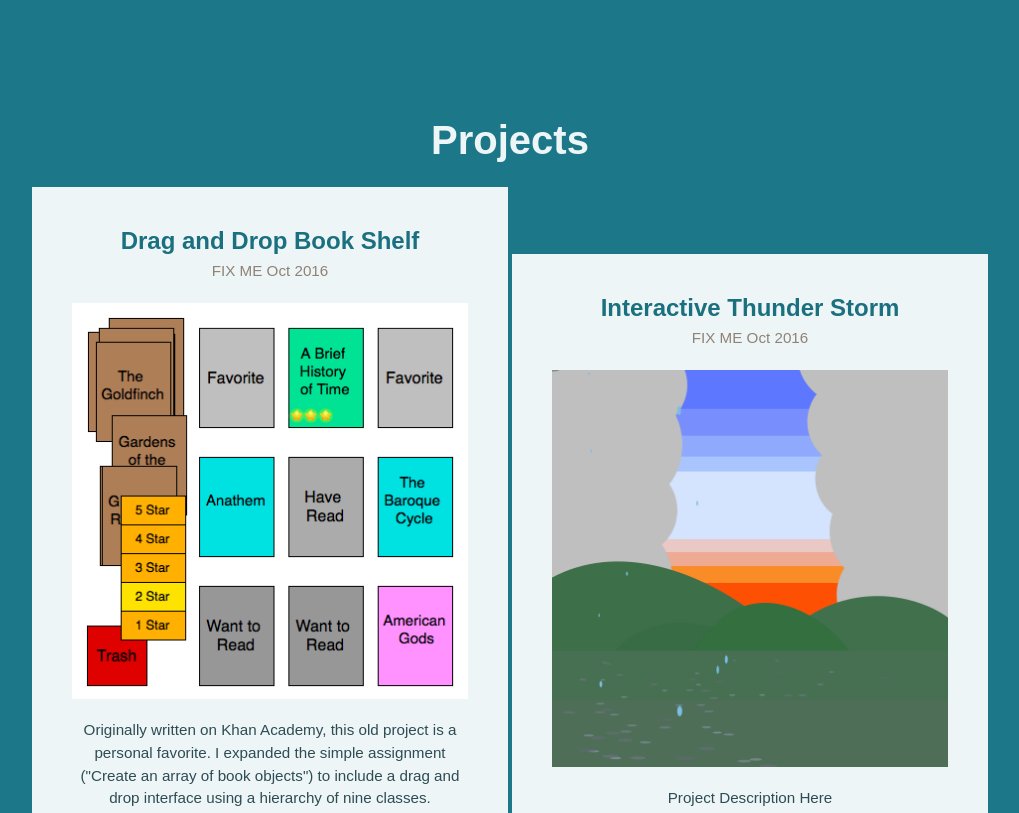
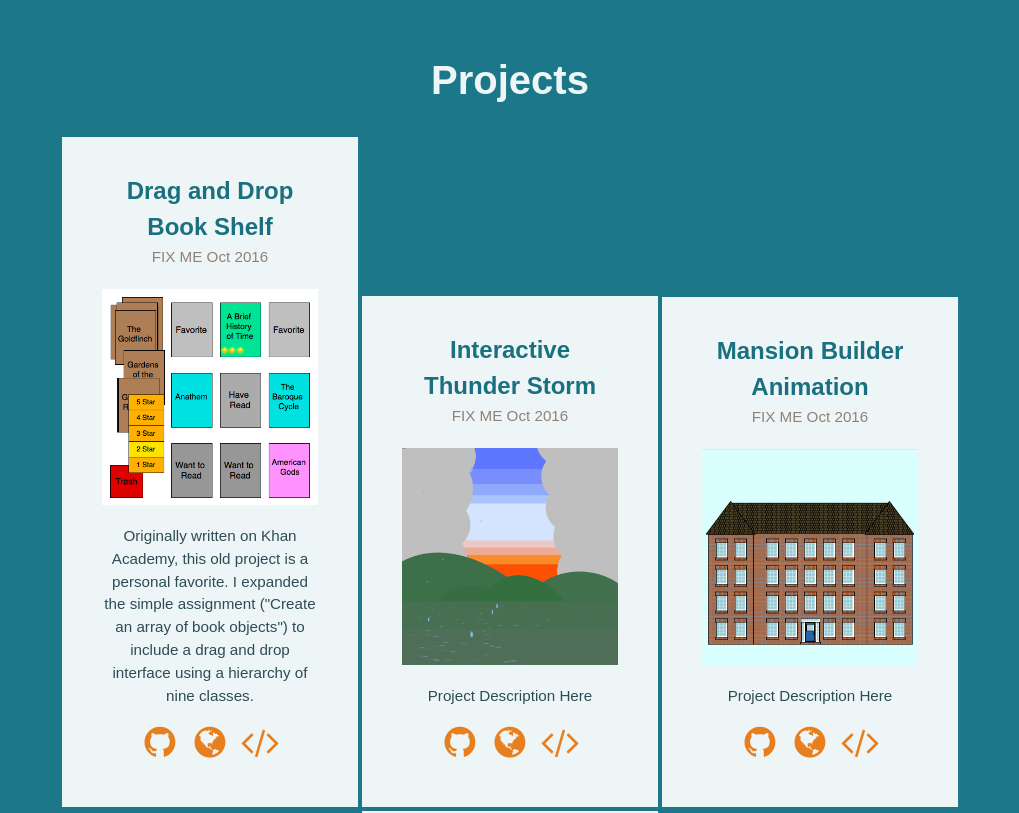
Before and after one commit to dargaCode/KhanAcademy, a plain HTML site: page index.html in a window 1280 px wide. Shown: the top 813 px of the page, without its empty margins (130-1149 px from the left). Drawn offline with Linux system fonts and the light colour scheme.

Commit message:
Improve project card styling
- Wrap project links in div
  - So that blank spaces between inline-blocklinks can be hidden
- Adjust overall spacing

```diff
--- a/css/style.css
+++ b/css/style.css
@@ -16,7 +16,7 @@ body {
 }
 
 .container {
-  max-width: 720px;
+  max-width: 900px;
   margin: 0 auto;
 }
 
@@ -78,8 +78,7 @@ h3 {
 }
 
 .projects .container {
-  max-width: 960px;
-  padding: 110px 0 160px;
+  padding: 50px 0 80px;
   background: none;
   /*Remove spaces between inline-block children*/
   font-size: 0;
@@ -87,7 +86,7 @@ h3 {
 
 .projects h2 {
   text-align: center;
-  margin: 0 0 15px;
+  margin: 0 0 25px;
   color: #eef5f7;
 }
 
@@ -97,7 +96,7 @@ h3 {
 
 .projects .project-card {
   display: inline-block;
-  max-width: 480px;
+  max-width: 300px;
   padding: 0 40px 20px;
   /*Override 0-size text in container*/
   text-align: center;
@@ -141,6 +140,12 @@ h3 {
 .project-card p {
   font-size: 0.95em;
   margin: 10px 0 -10px;
+}
+
+.project-card .project-links {
+  /*hide spaces between inline-block elements*/
+  font-size: 0;
+  margin: 20px 0;
 }
 
 a.project-link {
--- a/index.html
+++ b/index.html
@@ -37,6 +37,7 @@
 
     <p>{{description}}</p>
 
+    <div class="project-links">
       <a class="project-link" href="{{gitHubUrl}}">
         GitHub Repository
 
@@ -54,6 +55,7 @@
 
         <i class="fa fa-code"></i>
       </a>
+    </div>
   </article>
 </script>
 
```
Lines whose indentation alone changed are shown as unchanged.
